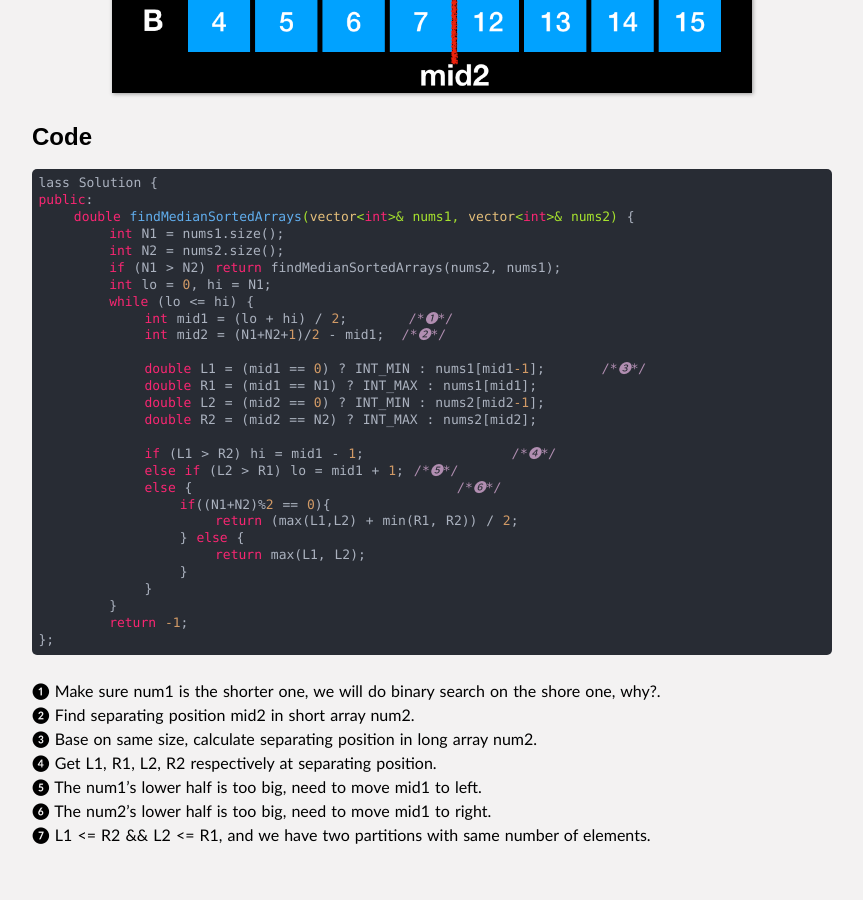
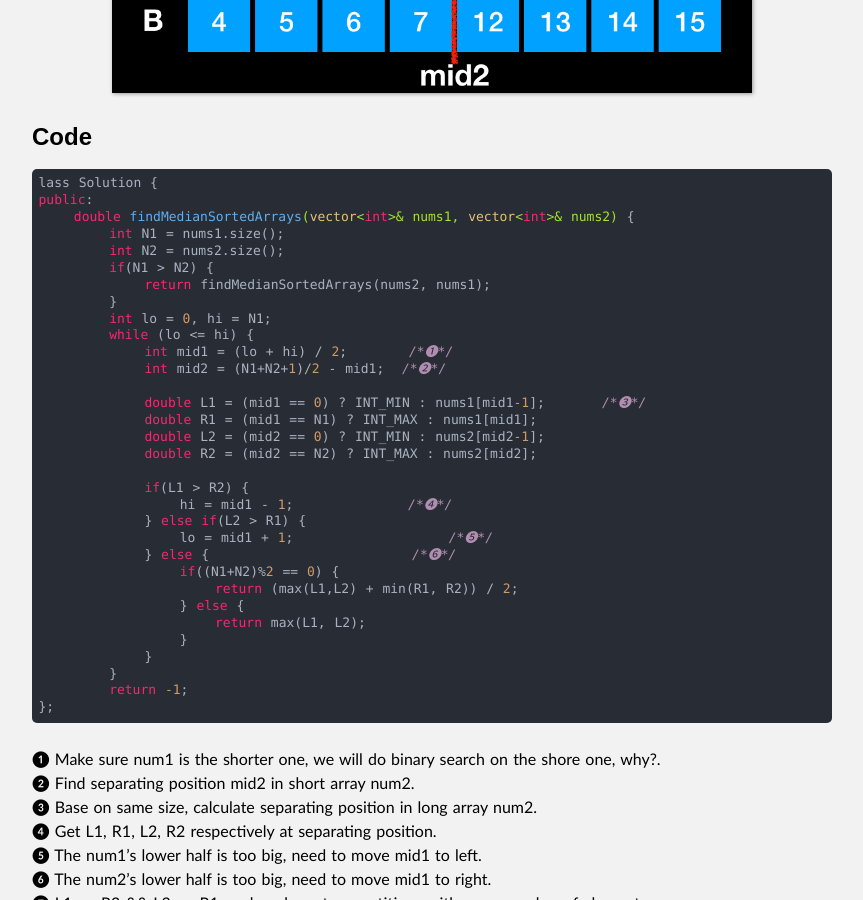
Before and after one commit to goingeast/goingeast.github.io, a Jekyll site: the page built from _posts/2019-07-23-Leetcode4-Median-of-Two-Sorted-Arrays.md, in a window 1280 px wide and 900 px high, scrolled down 2138 px. Shown: the whole window, without its empty margins (208-1071 px from the left). Built offline with Jekyll 4.4.1, drawn with Linux system fonts in a browser that asks for light colours; our own code applies the rules of GitHub Pages for plain Markdown files.

```diff
--- a/_posts/2019-07-23-Leetcode4-Median-of-Two-Sorted-Arrays.md
+++ b/_posts/2019-07-23-Leetcode4-Median-of-Two-Sorted-Arrays.md
@@ -44,7 +44,9 @@ public:
     double findMedianSortedArrays(vector<int>& nums1, vector<int>& nums2) {
         int N1 = nums1.size();
         int N2 = nums2.size();
-        if (N1 > N2) return findMedianSortedArrays(nums2, nums1);
+        if(N1 > N2) {
+            return findMedianSortedArrays(nums2, nums1);
+        }
         int lo = 0, hi = N1;
         while (lo <= hi) {
             int mid1 = (lo + hi) / 2;       /*❶*/
@@ -55,10 +57,12 @@ public:
             double L2 = (mid2 == 0) ? INT_MIN : nums2[mid2-1];
             double R2 = (mid2 == N2) ? INT_MAX : nums2[mid2];
 
-            if (L1 > R2) hi = mid1 - 1;		    /*❹*/
-            else if (L2 > R1) lo = mid1 + 1;	/*❺*/
-            else {                              /*❻*/
-                if((N1+N2)%2 == 0){
+            if(L1 > R2) {
+                hi = mid1 - 1;             /*❹*/
+            } else if(L2 > R1) {
+                lo = mid1 + 1;	           /*❺*/
+            } else {                       /*❻*/
+                if((N1+N2)%2 == 0) {
                     return (max(L1,L2) + min(R1, R2)) / 2;
                 } else {
                     return max(L1, L2);
```
